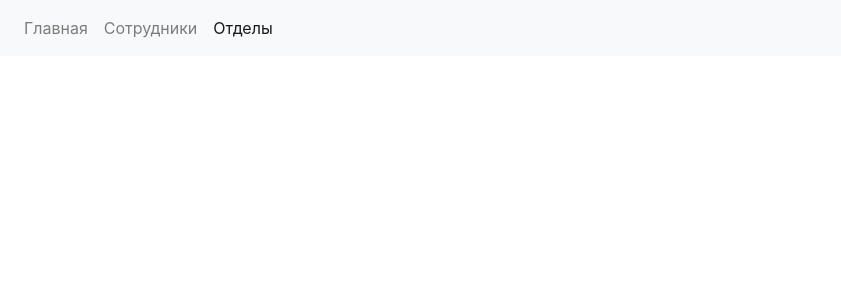
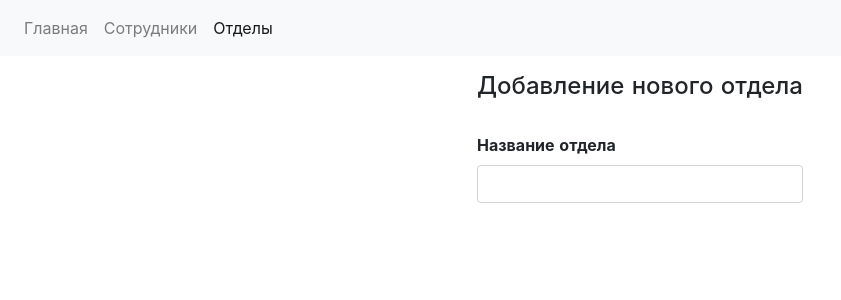
Before and after one commit to Tasejkethx/frontTask, a Nuxt app: page /departments/formComponent in a window 1280 px wide. Shown: the top 300 px of the page, without its empty margins (0-841 px from the left). Built offline with nearby package versions, Linux system fonts and the light colour scheme.

Commit message:
changed formComponent departments

```diff
--- a/pages/departments/formComponent.vue
+++ b/pages/departments/formComponent.vue
@@ -1,4 +1,4 @@
-<!--
+
 <template>
   <div class="container">
     <div class="flex-center">
@@ -9,7 +9,7 @@
         <div class="mb-3">
           <label for="name" class="font-weight-bold"> Название отдела </label>
           <input class="form-control" type="text" id="name" name='name' v-bind:value="myName"
-                 v-on:input="$emit('input', $event.target.value)" @input="deleteErrorMessages('name')">
+                 v-on:input="$emit('input', $event.target.value)" >
         </div>
       </form>
     </div>
@@ -17,7 +17,7 @@
 </template>
 
 <script>
-  import validationErrors from '../../validationErrors';
+
 
   export default {
     props: {
@@ -26,9 +26,7 @@
       },
     },
     methods: {
-      deleteErrorMessages(subject) {
-        validationErrors.deleteErrorMessages(subject);
-      },
+
     },
   };
 </script>
@@ -40,4 +38,3 @@
     justify-content: center;
   }
 </style>
--->
```
